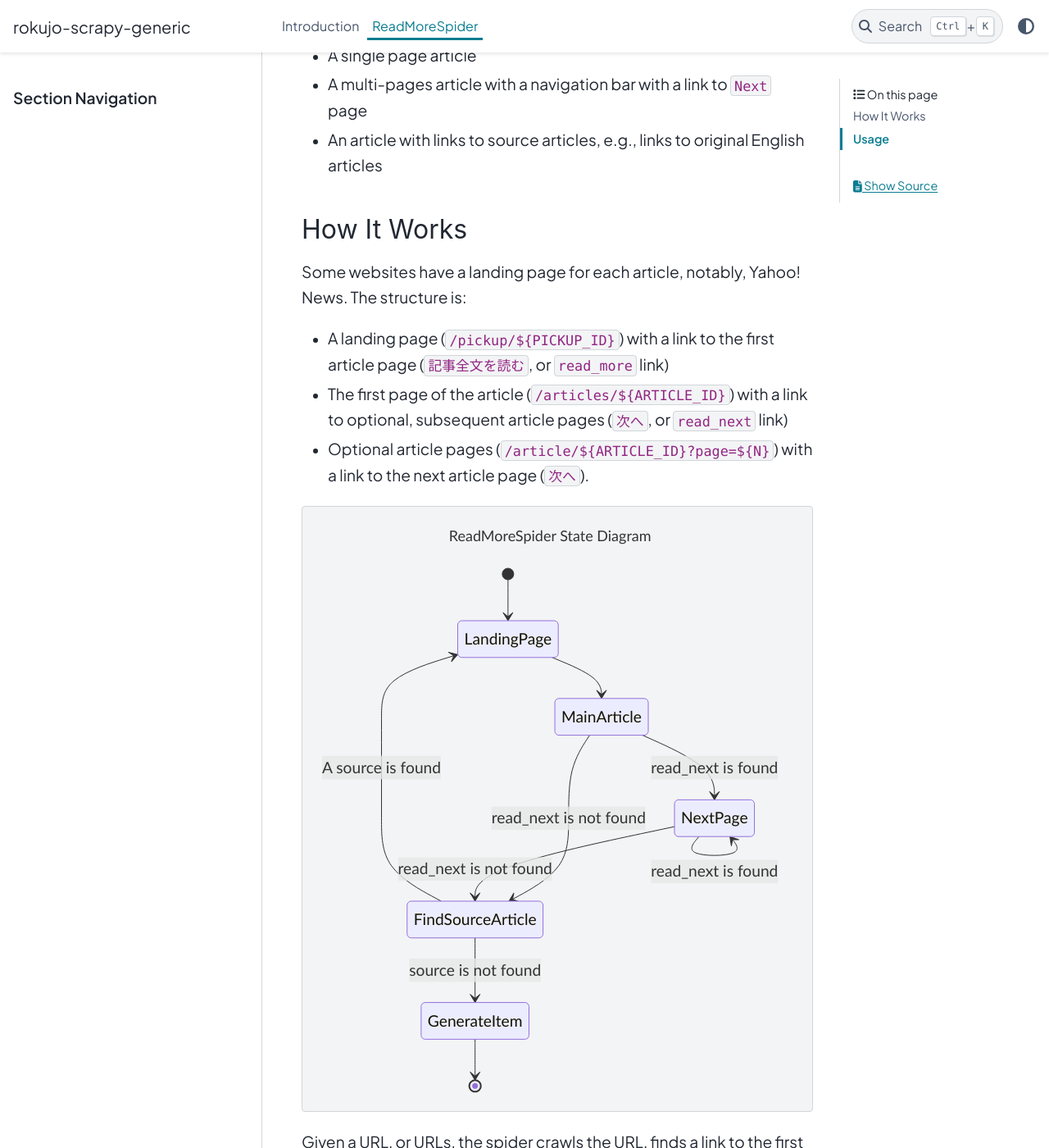
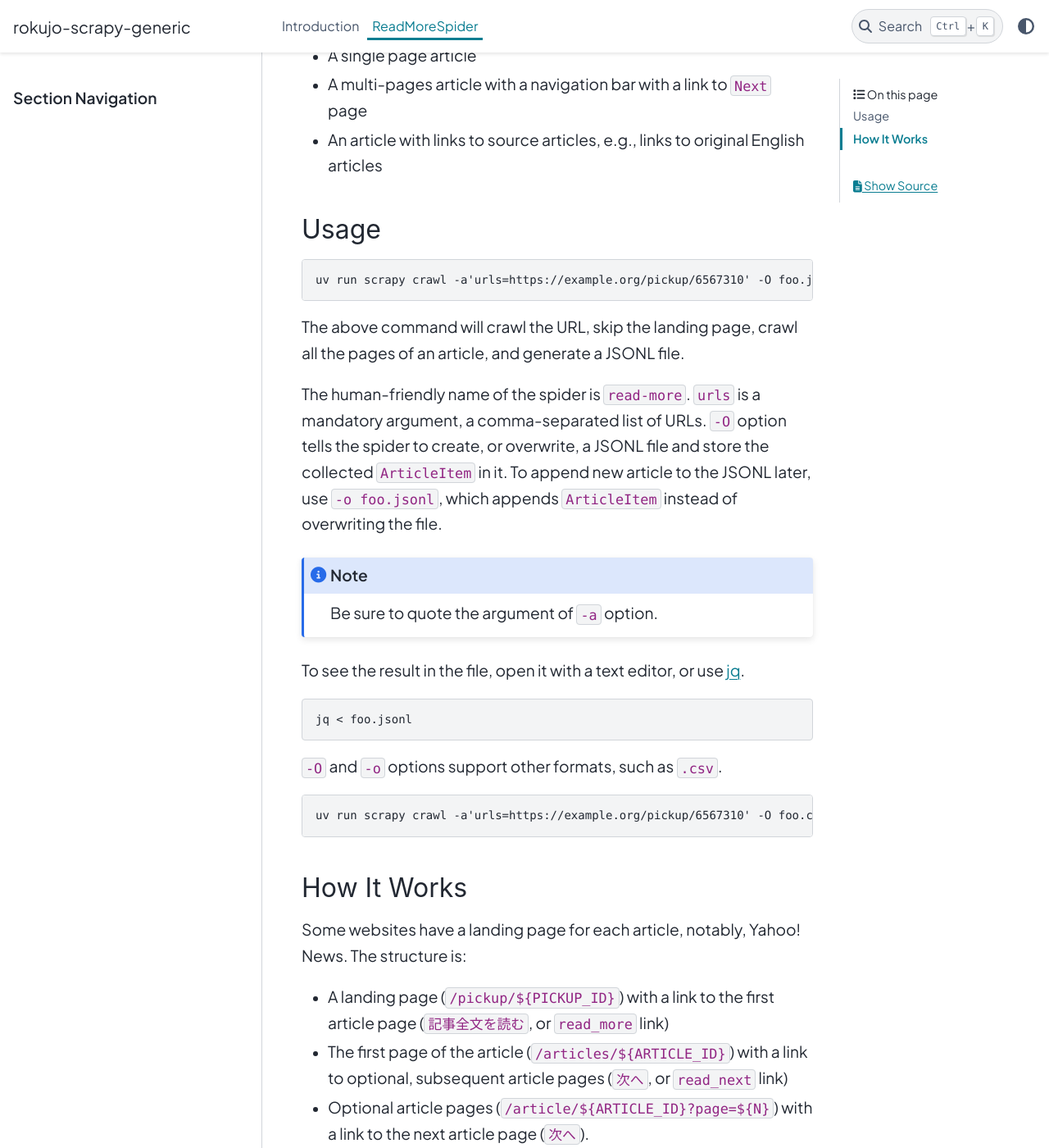
Before and after one commit to trombik/rokujo-collector-scrapy-generic, a Sphinx documentation site: the page built from docs/source/spiders/ReadMoreSpider.md, in a window 1280 px wide and 1400 px high, scrolled down 353 px. Shown: the whole window at 82% size. Built offline with Sphinx 7.4.7 and the PyData theme 0.15.4, drawn with Linux system fonts in a browser that asks for light colours; pages that are not in the unit, such as notebooks, are missing from menus; some of the changed text lies outside the part shown.

Commit message:
doc: update ReadMoreSpider.md

````diff
--- a/docs/source/spiders/ReadMoreSpider.md
+++ b/docs/source/spiders/ReadMoreSpider.md
@@ -7,6 +7,32 @@ This spider is suitable for:
 * A single page article
 * A multi-pages article with a navigation bar with a link to `Next` page
 * An article with links to source articles, e.g., links to original English articles
+
+## Usage
+
+```console
+uv run scrapy crawl -a'urls=https://example.org/pickup/6567310' -O foo.jsonl read-more
+```
+
+The above command will crawl the URL, skip the landing page, crawl all the pages of an article, and generate a JSONL file.
+
+The human-friendly name of the spider is `read-more`. `urls` is a mandatory argument, a comma-separated list of URLs. `-O` option tells the spider to create, or overwrite, a JSONL file and store the collected `ArticleItem` in it. To append new article to the JSONL later, use `-o foo.jsonl`, which appends `ArticleItem` instead of overwriting the file.
+
+```{note}
+Be sure to quote the argument of `-a` option.
+```
+
+To see the result in the file, open it with a text editor, or use [jq](https://jqlang.org/).
+
+```console
+jq < foo.jsonl
+```
+
+`-O` and `-o` options support other formats, such as `.csv`.
+
+```console
+uv run scrapy crawl -a'urls=https://example.org/pickup/6567310' -O foo.csv read-more
+```
 
 ## How It Works
 
@@ -26,10 +52,10 @@ stateDiagram-v2
     LandingPage --> MainArticle
     MainArticle --> FindSourceArticle: read_next is not found
     MainArticle --> NextPage: read_next is found
+    NextPage --> FindSourceArticle: read_next is not found
     NextPage --> NextPage: read_next is found
-    NextPage --> FindSourceArticle: read_next is not found
     FindSourceArticle --> GenerateItem: source is not found
-    FindSourceArticle --> LandingPage: A source is found
+    FindSourceArticle --> LandingPage: source is found
     GenerateItem --> [*]
 ```
 
@@ -44,25 +70,3 @@ When no more `read_next` link is found, the spider looks for links to source art
 When no source link is found, it finishes crawling.
 
 When it finishes crawling and scraping article texts, it generates [ArticleItem], an object that represents an article. The `ArticleItem` has an attribute, `body`, which includes all the texts from the article, among other metadata attributes. The object can be exported to a file, such as JSONL or CSV files.
-
-## Usage
-
-```console
-uv run scrapy crawl -a'urls=https://example.org/pickup/6567310' -O foo.jsonl read-more
-```
-
-The above command will crawl the URL, any pages the spider finds, and generate a JSONL file.
-
-The human-friendly name of the spider is `read-more`. `urls` is a mandatory argument, a comma-separated list of URLs. `-O` option tells the spider to create, or overwrite, a JSONL file and store the collected `ArticleItem` in it. To append new article to the JSONL later, use `-o foo.jsonl`, which appends `ArticleItem` instead of overwriting the file.
-
-To see the result in the file, open it with a text editor, or use [jq](https://jqlang.org/).
-
-```console
-jq < foo.jsonl
-```
-
-`-O` and `-o` options support other formats, such as `.csv`.
-
-```console
-uv run scrapy crawl -a'urls=https://example.org/pickup/6567310' -O foo.csv read-more
-```
````
